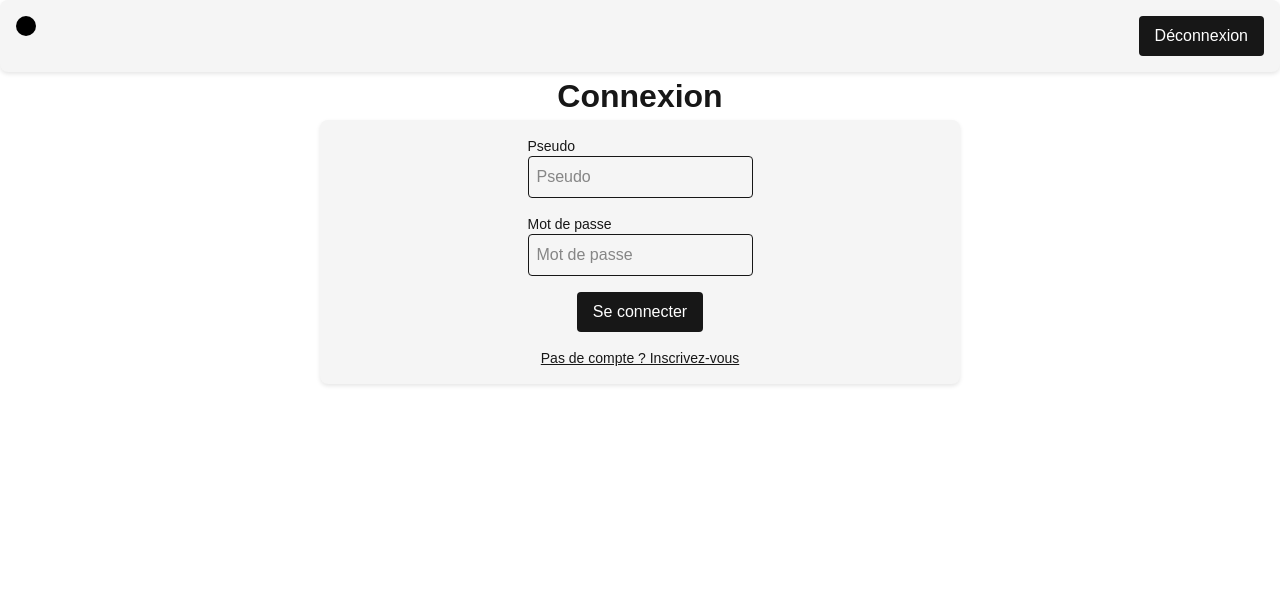
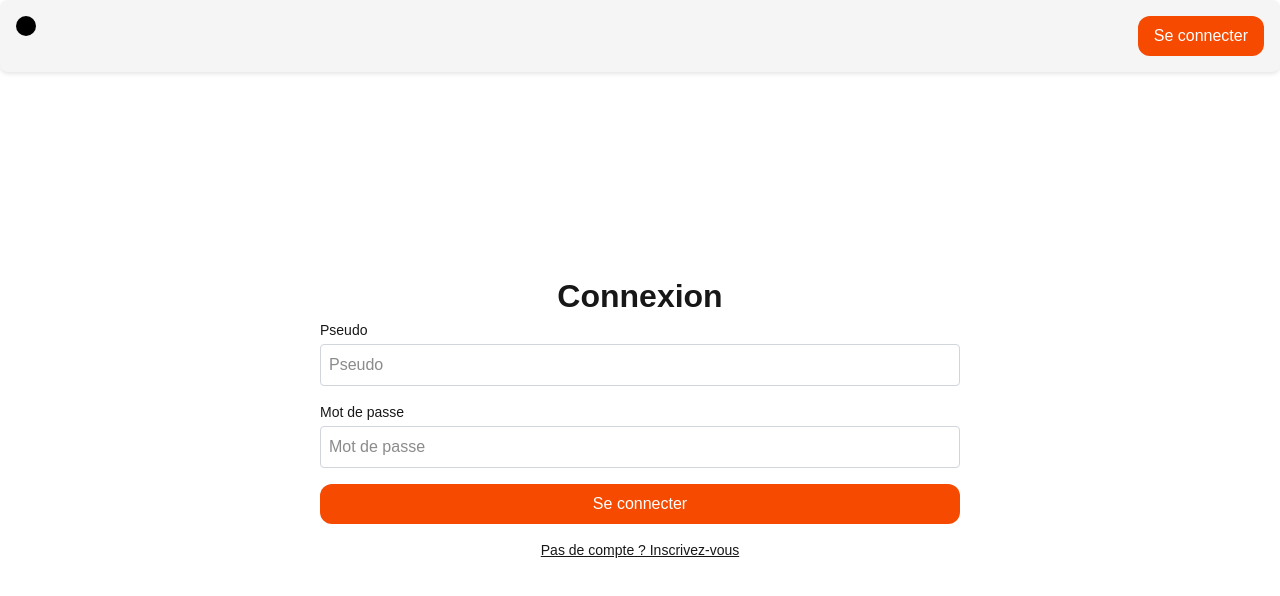
Before and after one commit to remiSoulier/adopteTonMicroOnde, a Next.js app: page /login in a window 1280 px wide. Shown: the top 596 px of the page. Built offline with nearby package versions, Linux system fonts and the light colour scheme; no server answers.

Commit message:
fix(authentification): :bug: fix and improve authentication

```diff
--- a/src/app/globals.css
+++ b/src/app/globals.css
@@ -3,6 +3,7 @@
 :root {
   --background: #ffffff;
   --background-secondary: #f5f5f5;
+  --bg-orange-600: #f54900;
   --foreground: #171717;
 }
 
@@ -40,17 +41,24 @@ h1 {
   box-shadow: 0 2px 4px rgba(0, 0, 0, 0.1);
 }
 
+@layer components {
   .input {
     padding: 0.5rem;
-  border: 1px solid var(--foreground);
+    border: 1px solid var(--color-gray-300);
     border-radius: 0.25rem;
+    background-color: var(--background);
+
+    &:focus {
+      outline: 2px solid var(--bg-orange-600);
+      outline-offset: 1px;
     }
-
+  }
   .btn-primary {
-  background: var(--foreground);
-  color: var(--background);
-  padding: 0.5rem 1rem;
-  border: none;
-  border-radius: 0.25rem;
+    @apply bg-orange-600 text-white px-4 py-2 rounded-xl hover:bg-orange-700;
     cursor: pointer;
   }
+  .btn-secondary {
+    @apply bg-black text-white px-4 py-2 rounded-xl hover:bg-black/80;
+    cursor: pointer;
+  }
+}
--- a/src/app/login/page.tsx
+++ b/src/app/login/page.tsx
@@ -17,8 +17,6 @@ export default function LoginPage() {
     const EMAIL_DOMAIN = "microonde.app";
     const toEmail = (pseudo: string) =>
         `${pseudo.trim().toLowerCase()}@${EMAIL_DOMAIN}`;
-
-
     async function handleSubmit(e: FormEvent) {
         e.preventDefault();
         setLoading(true);
@@ -46,20 +44,20 @@ export default function LoginPage() {
 
     return (
         <main>
-            <div className="flex flex-col items-center">
+            <div className="flex flex-col items-center w-screen my-50">
                 <h1>{mode === "login" ? "Connexion" : "Inscription"}</h1>
-                <form className="flex flex-col gap-4 items-center card w-1/2" onSubmit={handleSubmit}>
-                    <div className="flex flex-col">
+                <form className="flex flex-col gap-4 items-center" onSubmit={handleSubmit}>
+                    <div className="flex flex-col w-160 gap-1">
                         <label className="text-sm">Pseudo</label>
                         <input
                             required
                             placeholder="Pseudo"
                             value={pseudo}
                             onChange={(e) => setPseudo(e.target.value)}
-                            className="input"
+                            className="input w-full"
                         />
                     </div>
-                    <div className="flex flex-col">
+                    <div className="flex flex-col w-160 gap-1">
                         <label className="text-sm">Mot de passe</label>
                         <input
                             required
@@ -68,14 +66,16 @@ export default function LoginPage() {
                             minLength={6}
                             value={password}
                             onChange={(e) => setPassword(e.target.value)}
-                            className="input"
+                            className="input w-full"
                         />
                     </div>
 
                     {error && <p role="alert" className="text-red-500">{error}</p>}
-                    <button disabled={loading} type="submit" className="btn-primary">
+
+                    <button disabled={loading} type="submit" className="btn-primary w-full">
                         {mode === "login" ? "Se connecter" : "S'inscrire"}
                     </button>
+
                     <button
                         type="button"
                         onClick={() => setMode(mode === "login" ? "signup" : "login")}
--- a/src/app/page.tsx
+++ b/src/app/page.tsx
@@ -5,7 +5,7 @@ export default async function Page() {
   const supabase = createClient(await cookies());
 
   return (
-    <main className="p-8">
+    <main className="p-8 w-screen">
       <h1 className="mb-4 text-2xl font-semibold">Adopte ton micro-ondes</h1>
 
     </main>
--- a/src/components/LogoutButton.tsx
+++ b/src/components/LogoutButton.tsx
@@ -2,17 +2,18 @@
 
 import { useRouter } from "next/navigation";
 import { createClient } from "@/utils/supabase/client";
+import { useState } from "react";
 
 export default function LogoutButton() {
     const router = useRouter();
+    const [mode, setMode] = useState<"login" | "signup">("login");
+
 
     async function handleLogout() {
         await createClient().auth.signOut();
         router.push("/");
         router.refresh();
     }
-
-
   return (
       <button className="btn-primary" onClick={handleLogout}>Déconnexion</button>
   )
--- a/src/components/Navbar.tsx
+++ b/src/components/Navbar.tsx
@@ -1,10 +1,22 @@
+import Link from "next/link";
+import { cookies } from "next/headers";
+import { createClient } from "@/utils/supabase/server";
 import LogoutButton from "./LogoutButton";
 
-export default function Navbar() {
+
+export default async function Navbar() {
+  const supabase = createClient(await cookies());
+  const { data } = await supabase.auth.getClaims();
+  const isLoggedIn = !!data?.claims;
+
   return (
     <div className="flex justify-between card">
       <div className='rounded-full bg-black w-5 h-5'></div>
-      <LogoutButton />
+      {isLoggedIn ? (
+        <LogoutButton />
+      ) : (
+        <Link href="/login" className="btn-primary">Se connecter</Link>
+      )}
     </div>
   )
 }
```
Lines whose indentation alone changed are shown as unchanged.
